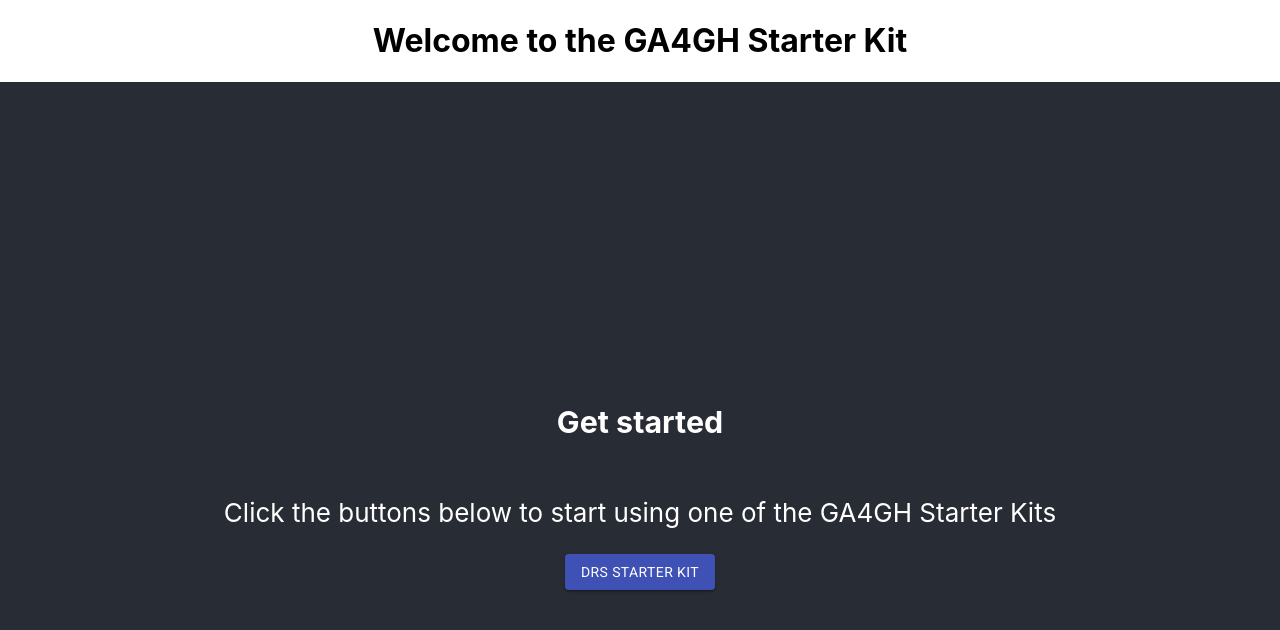
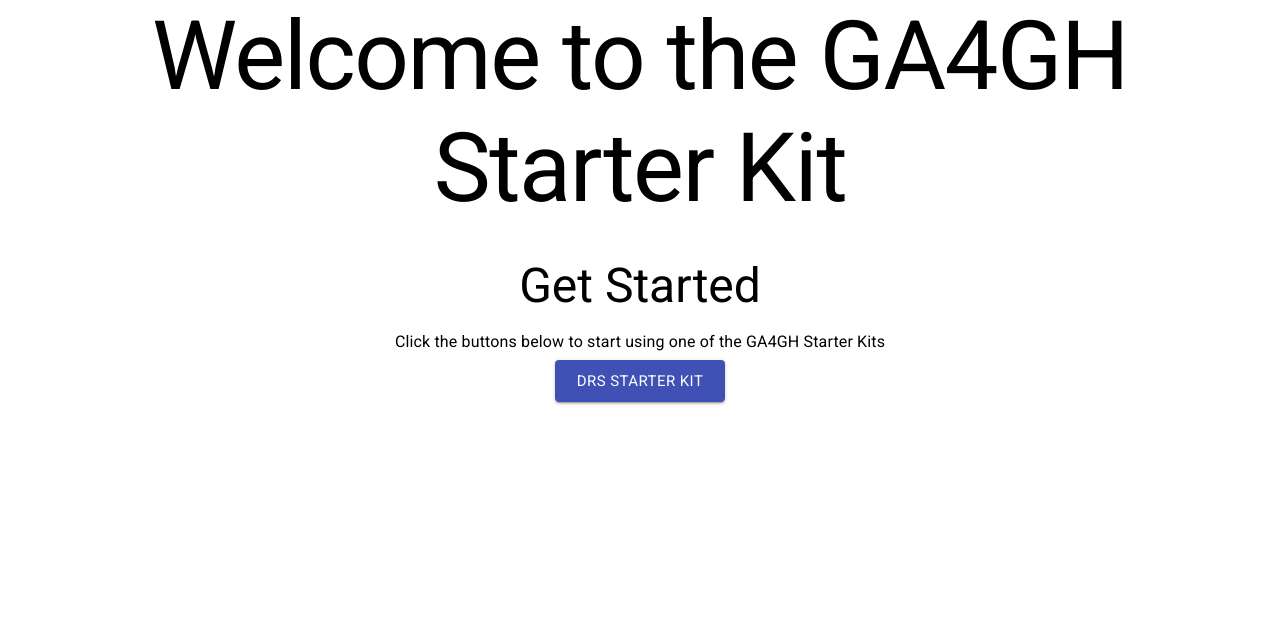
Before and after one commit to ga4gh/ga4gh-starter-kit-ui, a React (Create React App) app: page / in a window 1280 px wide. Shown: the top 630 px of the page. Built offline with nearby package versions, Linux system fonts and the light colour scheme.

Commit message:
Implement Material-UI Typography styling

```diff
--- a/src/App.js
+++ b/src/App.js
@@ -1,7 +1,9 @@
 import './App.css';
 import '@fontsource/roboto';
 import React from 'react';
+import Typography from '@material-ui/core/Typography';
 import Button from '@material-ui/core/Button';
+import { Container } from '@material-ui/core';
 
 class App extends React.Component {
   render(){
@@ -11,12 +13,12 @@
           name="viewport"
           content="minimum-scale=1, initial-scale=1, width=device-width"
         />
-        <h1>Welcome to the GA4GH Starter Kit</h1>
-        <header className="App-header">
-          <h3>Get started</h3>
-          <p>Click the buttons below to start using one of the GA4GH Starter Kits</p>
-          <Button variant="contained" color="primary" onClick={() => { }}>DRS Starter Kit</Button>
-        </header>
+        <Container maxWidth="lg">
+          <Typography variant="h1" gutterBottom>Welcome to the GA4GH Starter Kit</Typography>
+          <Typography variant="h3" gutterBottom>Get Started</Typography>
+          <Typography variant="body1" gutterBottom>Click the buttons below to start using one of the GA4GH Starter Kits</Typography>
+          <Button variant="contained" color="primary" size="large" onClick={() => { }}>DRS Starter Kit</Button>
+        </Container>
       </div>
     );
   }
```
